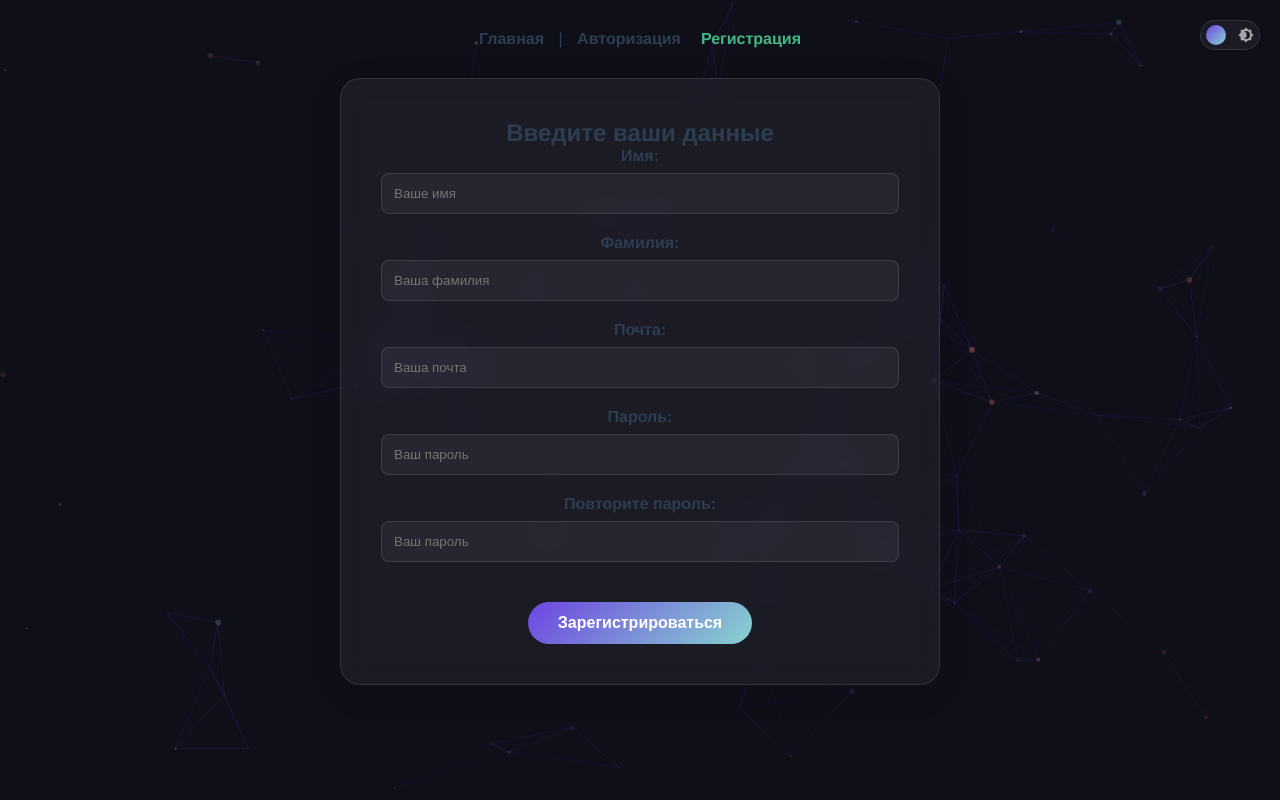
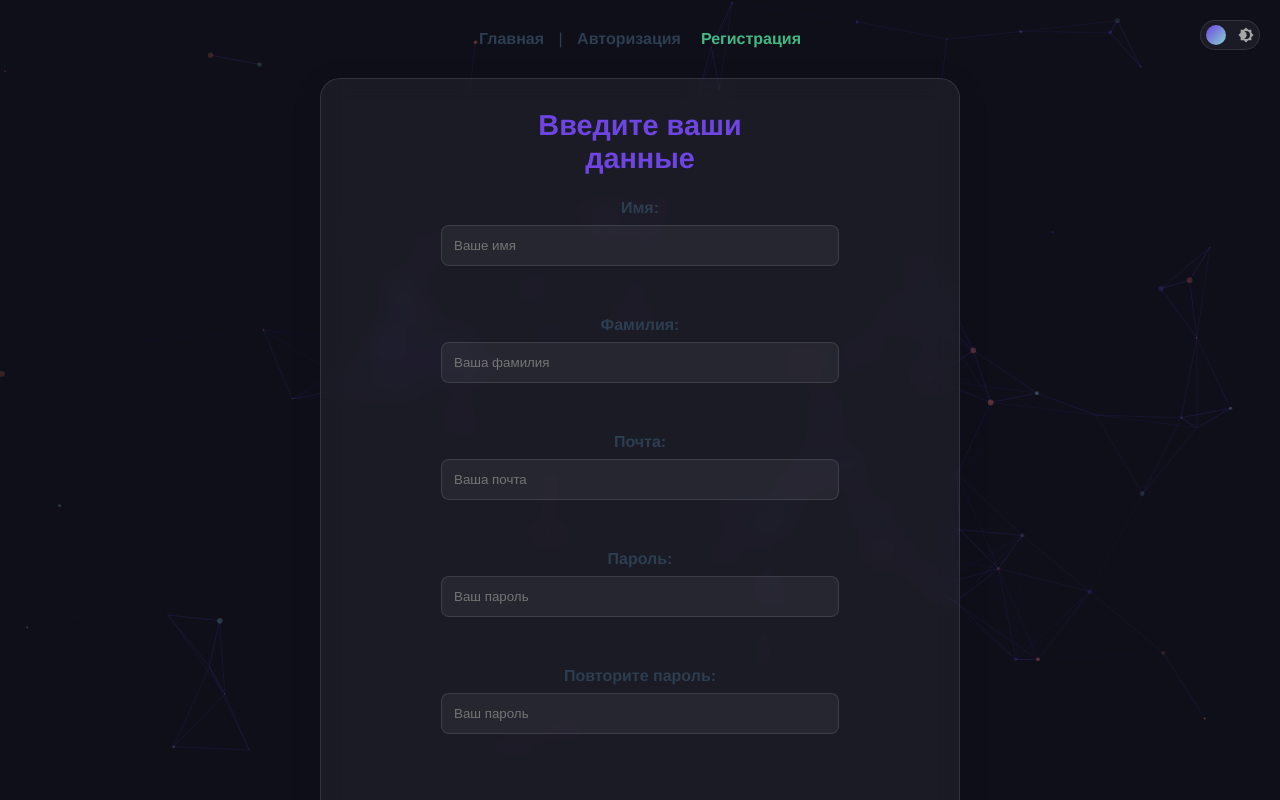
Before and after one commit to sqGolliaf/futuristic-survey, a Vue app: page /reg in a window 1280 px wide. Shown: the top 800 px of the page. Built offline with nearby package versions, Linux system fonts and the light colour scheme.

Commit message:
Кое-какие правки

```diff
--- a/src/assets/main.css
+++ b/src/assets/main.css
@@ -7,7 +7,7 @@
   border-radius: 20px;
   border: 1px solid var(--glass-border);
   box-shadow: 0 8px 32px rgba(0, 0, 0, 0.1);
-  padding: 40px;
+  padding: 120px 80px 80px 80px;
   transition: all 0.3s ease;
   position: relative;
   overflow: hidden;
@@ -31,14 +31,14 @@
 }
 
 .user-data {
-  max-width: 600px;
+  max-width: 50%;
   margin: 0 auto;
-  padding: 40px;
+  padding: 120px;
   width: 100%;
 }
 
 .form-group {
-  margin-bottom: 20px;
+  margin-bottom: 50px;
 }
 
 .home {
@@ -49,7 +49,6 @@
 .survey-container {
   position: relative;
   z-index: 1;
-  /* остальные стили из вашего кода */
 }
 
 
@@ -161,6 +160,16 @@
   border-bottom: 1px dashed var(--glass-border);
 }
 
+.form-title {
+  position: absolute;
+  top: 30px;
+  left: 50%;
+  transform: translateX(-50%);
+  font-size: 1.8rem;
+  font-weight: bold;
+  color: var(--primary);
+  z-index: 2;
+}
 
 @media (max-width: 768px) {
   .glass-panel {
--- a/src/views/AuthView.vue
+++ b/src/views/AuthView.vue
@@ -1,6 +1,6 @@
 <template>
   <div class="user-data glass-panel">
-    <h2>Введите ваши данные</h2>
+    <h2 class="form-title">Введите ваши данные</h2>
     <div class="form-group">
       <label>Логин:</label>
       <input v-model="userData.firstName" type="text" placeholder="Ваш логин">
--- a/src/views/HomeView.vue
+++ b/src/views/HomeView.vue
@@ -10,8 +10,7 @@
     </div>
 
     <div class="question-container glass-panel">
-      <h2>Выберите:</h2>
-
+      <h2 class="form-title">Выберите:</h2>
       <div v-for="question in questions" :key="question.id" class="question">
         <button
           @click="selectOption(currentQuestionIndex, question)"
--- a/src/views/RegistrationView.vue
+++ b/src/views/RegistrationView.vue
@@ -1,6 +1,6 @@
 <template>
   <div class="user-data glass-panel">
-    <h2>Введите ваши данные</h2>
+    <h2 class="form-title">Введите ваши данные</h2>
     <div class="form-group">
       <label>Имя:</label>
       <input v-model="userData.firstName" type="text" placeholder="Ваше имя">
```
Also changed, not shown: src/views/SurveyForm.vue (+0 -15 lines), 1 other file (tests, documents, lock files or other folders).
